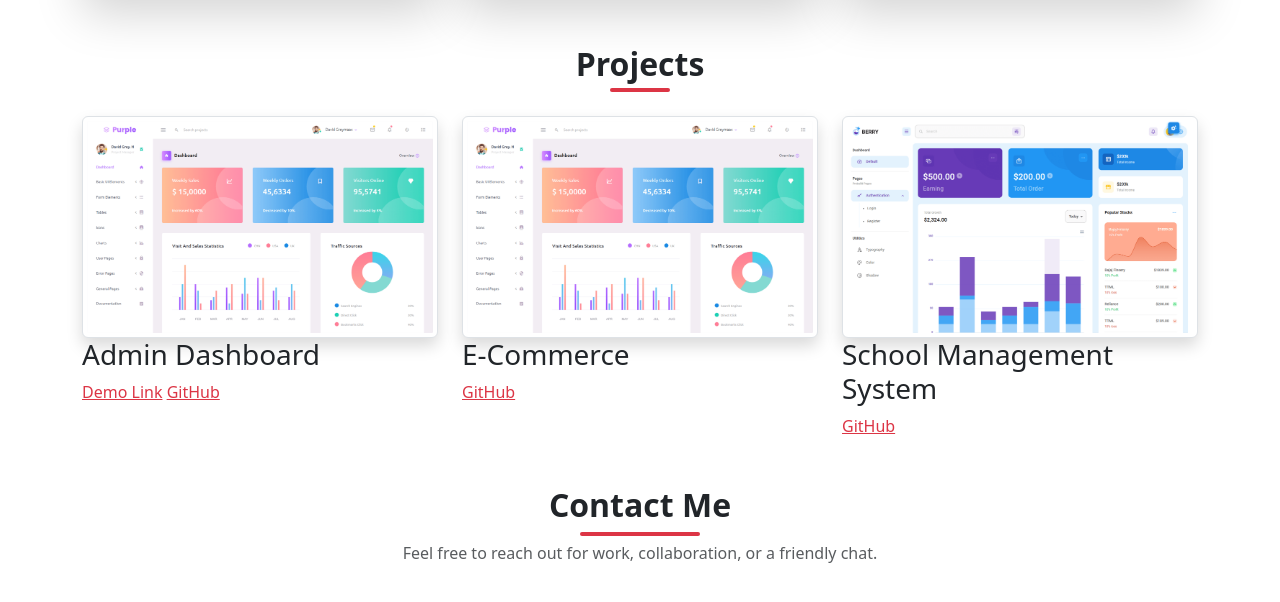
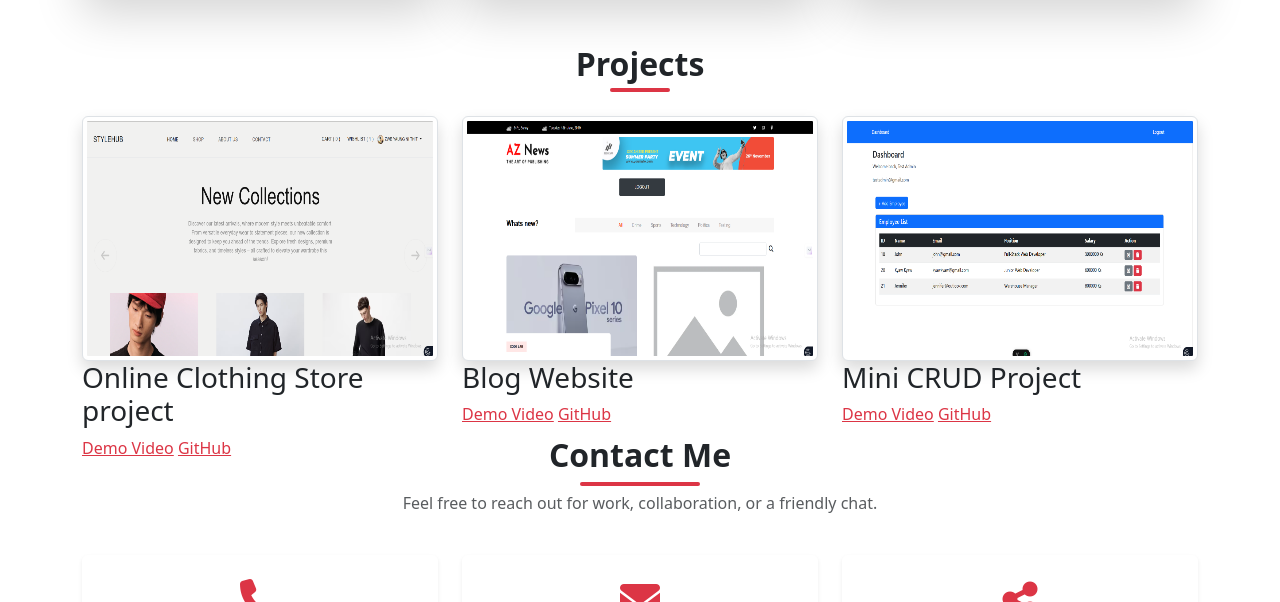
Before and after one commit to ZweYaung/My-Portfolio, a plain HTML site: page index.html in a window 1280 px wide. Shown: the part 1675-2277 px from the top of the page. Drawn offline with nearby package versions, Linux system fonts and the light colour scheme.

Commit message:
Updated project section

```diff
--- a/index.html
+++ b/index.html
@@ -77,7 +77,7 @@
                 class="rounded-circle"
                 width="45%"
                 height="45%"
-                src="./Media/my_updated_pic_2.jpg"
+                src="./Media/cv_final.jpg"
                 alt="Profile"
               />
             </div>
@@ -397,31 +397,60 @@
         <div class="row mt-3">
           <div class="col-12 col-md-6 col-lg-4">
             <img
-              src="./Media/project2.png"
+              src="./Media/COS209.png"
+              style="width: 100%; height: 90%"
               class="w-100 shadow img-thumbnail rounded"
-              alt="Admin Dashboard"
+              alt="E Commerce"
             />
-            <h3>Admin Dashboard</h3>
-            <a href="#" class="text-danger">Demo Link</a>
-            <a href="#" class="text-danger">GitHub</a>
+            <h3>Online Clothing Store project</h3>
+            <a
+              href="https://drive.google.com/file/d/1z_4ekT03T9dx7TaaxlMLtPUtQzGlMLQ0/view?usp=drive_link"
+              class="text-danger"
+              >Demo Video</a
+            >
+            <a
+              href="https://github.com/ZweYaung/Laravel-e-commerce-project"
+              class="text-danger"
+              >GitHub</a
+            >
           </div>
           <div class="col-12 col-md-6 col-lg-4">
             <img
-              src="./Media/project2.png"
+              src="./Media/my_media.png"
+              style="width: 100%; height: 90%"
               class="w-100 shadow img-thumbnail rounded"
-              alt="E-Commerce"
+              alt="Blog website"
             />
-            <h3>E-Commerce</h3>
-            <a href="#" class="text-danger">GitHub</a>
+            <h3>Blog Website</h3>
+            <a
+              href="https://drive.google.com/file/d/1SsaEIyAzh59t3m0v9DnrCjGaafp7UnND/view?usp=drive_link"
+              class="text-danger"
+              >Demo Video</a
+            >
+            <a
+              href="https://github.com/ZweYaung/Blog-Website"
+              class="text-danger"
+              >GitHub</a
+            >
           </div>
           <div class="col-12 col-md-6 col-lg-4">
             <img
-              src="./Media/project3.png"
+              src="./Media/mini-project.png"
+              style="width: 100%; height: 90%"
               class="w-100 shadow img-thumbnail rounded"
-              alt="School Management System"
+              alt="Mini Project"
             />
-            <h3>School Management System</h3>
-            <a href="#" class="text-danger">GitHub</a>
+            <h3>Mini CRUD Project</h3>
+            <a
+              href="https://drive.google.com/file/d/1xA8TXC_HKzK36KsBqyd7prfLrW3c9GFQ/view?usp=drive_link"
+              class="text-danger"
+              >Demo Video</a
+            >
+            <a
+              href="https://github.com/ZweYaung/vue-laravel-CRUD-project"
+              class="text-danger"
+              >GitHub</a
+            >
           </div>
         </div>
       </div>
```
Also changed, not shown: Media/COS209.png (added), Media/cv_final.jpg (added), Media/mini-project.png (added), Media/my_media.png (added), Media/my_updated_pic_2.jpg (deleted), Media/project1.jpg (deleted), Media/project2.png (deleted), Media/project3.png (deleted).
